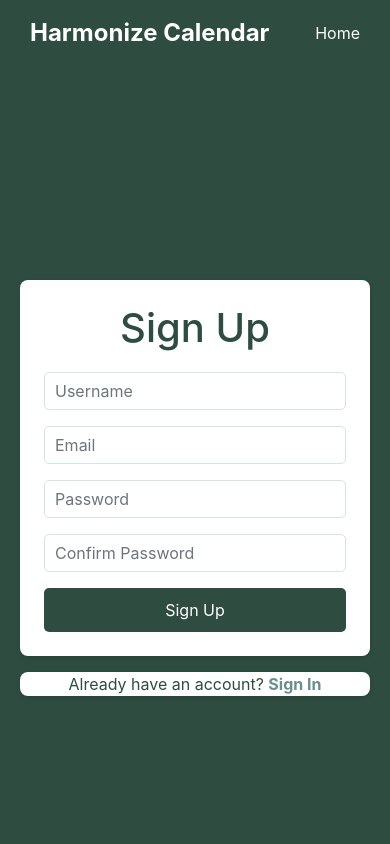
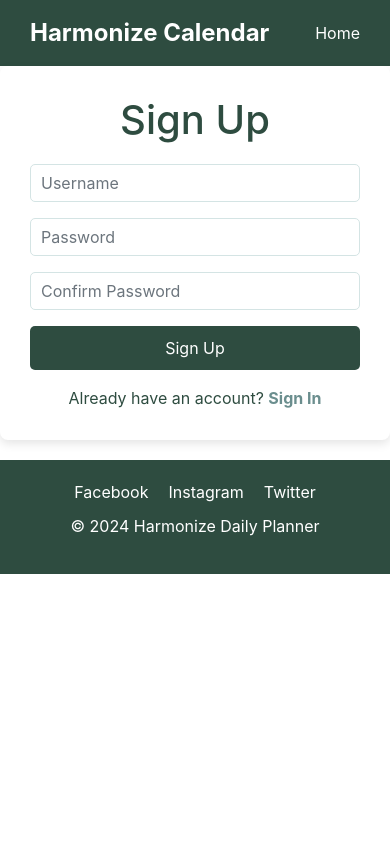
Before and after one commit to LionelWise77/Harmonize-Backend, a React (Create React App) app in the folder frontend/: page /signup in a window 390 px wide. Shown: the top 844 px of the page. Built offline with nearby package versions, Linux system fonts and the light colour scheme.

Commit message:
added siginform and try to debug auth token

```diff
--- a/frontend/src/App.js
+++ b/frontend/src/App.js
@@ -1,70 +1,64 @@
-import React, { useState, useEffect } from "react";
+import React, { useState } from "react";
 import { BrowserRouter as Router, Route, Switch } from "react-router-dom";
 import Header from "./components/Header";
 import Footer from "./components/Footer";
 import HeroSection from "./components/HeroSection";
-import Login from "./pages/Login";
+import SignUpForm from "./pages/auth/SignUpForm";
+import SignInForm from "./pages/auth/SignInForm";
 import Logout from "./pages/Logout";
 import Tasks from "./pages/Tasks";
 import CalendarView from "./pages/Calendar";
 import styles from "./App.module.css";
-import SignUpForm from "./pages/auth/SignUpForm";
 
 function App() {
   const [auth, setAuth] = useState(!!localStorage.getItem("access_token"));
-  const [username, setUsername] = useState("");
-  const [quote, setQuote] = useState("");
-
-  useEffect(() => {
-    if (auth) {
-      const storedUser = localStorage.getItem("username") || "User";
-      setUsername(storedUser);
-    }
-
-    const quotes = [
-      "Breathe, focus, and accomplish one task at a time.",
-      "Small steps each day lead to big success.",
-      "Harmony is the key to productivity.",
-      "Stay calm, stay organized, stay Harmonized.",
-    ];
-    setQuote(quotes[Math.floor(Math.random() * quotes.length)]);
-  }, [auth]);
+  const username = localStorage.getItem("username") || "User";
+  const [quote] = useState("");
 
   return (
     <Router>
+      <div className={styles.App}>
+        {/* Header */}
         <Header auth={auth} username={username} />
 
+        {/* Main Content */}
         <Switch>
           <Route exact path="/">
-          <HeroSection quote={quote} auth={auth} />
+            <HeroSection auth={auth} quote={quote} />
           </Route>
 
-        <Route path="/login">
-          <Login setAuth={setAuth} setUsername={setUsername} />
+          <Route path="/signin">
+            <SignInForm setAuth={setAuth} />
           </Route>
+
+          <Route path="/signup">
+            <SignUpForm />
+          </Route>
+
           <Route path="/logout">
             <Logout setAuth={setAuth} />
           </Route>
-        <Route path="/signup">
-          <SignUpForm />
-        </Route>
+
           {auth && (
             <>
+              <Route path="/tasks">
+                <Tasks />
+              </Route>
               <Route path="/calendar">
                 <CalendarView />
-            </Route>
-            <Route path="/tasks">
-              <Tasks />
               </Route>
             </>
           )}
 
+          {/* 404 - Not Found */}
           <Route>
             <h1 className={styles.notFound}>404 - Page Not Found</h1>
           </Route>
         </Switch>
 
+        {/* Footer */}
         <Footer />
+      </div>
     </Router>
   );
 }
--- a/frontend/src/api/axiosDefaults.js
+++ b/frontend/src/api/axiosDefaults.js
@@ -1,6 +1,7 @@
 import axios from "axios";
 
-// axios.defaults.baseURL = "https://harmonize-backend-6405d8cae271.herokuapp.com/api/";
+axios.defaults.baseURL =
+  "https://harmonize-backend-6405d8cae271.herokuapp.com/api/";
 
 /*axios.defaults.baseURL =
   "https://8000-lionelwise7-harmonizeba-ejchihmxc4o.ws.codeinstitute-ide.net/api/";*/
--- a/frontend/src/components/HeroSection.js
+++ b/frontend/src/components/HeroSection.js
@@ -1,15 +1,27 @@
-import React from "react";
+import React, { useState, useEffect } from "react";
 import { Link } from "react-router-dom";
 import styles from "../styles/HeroSection.module.css";
 
-const HeroSection = ({ quote }) => {
+const HeroSection = () => {
+  const [quote, setQuote] = useState("");
+
+  // Lógica para generar quotes aleatorios
+  useEffect(() => {
+    const quotes = [
+      "Breathe, focus, and accomplish one task at a time.",
+      "Small steps each day lead to big success.",
+      "Harmony is the key to productivity.",
+      "Stay calm, stay organized, stay Harmonized.",
+    ];
+    setQuote(quotes[Math.floor(Math.random() * quotes.length)]);
+  }, []);
+
   return (
     <div className={styles.heroContainer}>
+      {/* Sección Izquierda */}
       <div className={styles.heroLeft}>
         <h1 className={styles.heroTitle}>Harmonize Daily Planner</h1>
-        <p className={styles.heroQuote}>
-          Breathe, focus, and accomplish one task at a time.
-        </p>
+        <p className={styles.heroQuote}>{quote}</p>
         <div className={styles.heroButtons}>
           <Link to="/signup" className={styles.heroButton}>
             Sign Up
@@ -20,6 +32,7 @@ const HeroSection = ({ quote }) => {
         </div>
       </div>
 
+      {/* Sección Derecha */}
       <div className={styles.heroRight}>
         <h2 className={styles.heroSubtitle}>Así se ve tu día</h2>
         <div className={styles.taskBox}>
--- a/frontend/src/pages/Login.js
+++ /dev/null
@@ -1,97 +0,0 @@
-import React, { useState } from "react";
-import { useHistory } from "react-router-dom";
-import styles from "../styles/SignInUpForm.module.css";
-import btnStyles from "../styles/Button.module.css";
-import appStyles from "../App.module.css";
-import { Form, Button, Container, Alert } from "react-bootstrap";
-import axios from "axios";
-
-const Login = ({ setAuth, setUsername }) => {
-  // Estado del formulario
-  const [loginData, setLoginData] = useState({
-    username: "",
-    password: "",
-  });
-  const { username, password } = loginData;
-
-  const [errors, setErrors] = useState({});
-  const history = useHistory();
-
-  // Manejar cambios en los inputs
-  const handleChange = (event) => {
-    setLoginData({
-      ...loginData,
-      [event.target.name]: event.target.value,
-    });
-  };
-
-  // Manejar envío del formulario
-  const handleSubmit = async (event) => {
-    event.preventDefault();
-    try {
-      const response = await axios.post("/dj-rest-auth/login/", loginData);
-      localStorage.setItem("access_token", response.data.key);
-      localStorage.setItem("username", username);
-      setAuth(true);
-      setUsername(username);
-      history.push("/"); // Redirige al Home
-    } catch (err) {
-      setErrors(err.response?.data || { non_field_errors: ["Login failed."] });
-    }
-  };
-
-  return (
-    <Container
-      className={`${appStyles.Content} p-4 mt-5`}
-      style={{ maxWidth: "400px" }}
-    >
-      <h1 className={styles.Header}>Login</h1>
-      <Form onSubmit={handleSubmit}>
-        {/* Username */}
-        <Form.Group controlId="username">
-          <Form.Label className="d-none">Username</Form.Label>
-          <Form.Control
-            className={styles.Input}
-            type="text"
-            placeholder="Username"
-            name="username"
-            value={username}
-            onChange={handleChange}
-            required
-          />
-        </Form.Group>
-
-        {/* Password */}
-        <Form.Group controlId="password">
-          <Form.Label className="d-none">Password</Form.Label>
-          <Form.Control
-            className={styles.Input}
-            type="password"
-            placeholder="Password"
-            name="password"
-            value={password}
-            onChange={handleChange}
-            required
-          />
-        </Form.Group>
-
-        {/* Mostrar errores */}
-        {errors.non_field_errors?.map((message, idx) => (
-          <Alert key={idx} variant="danger" className="mt-2">
-            {message}
-          </Alert>
-        ))}
-
-        {/* Botón de envío */}
-        <Button
-          className={`${btnStyles.Button} ${btnStyles.Wide} ${btnStyles.Bright}`}
-          type="submit"
-        >
-          Login
-        </Button>
-      </Form>
-    </Container>
-  );
-};
-
-export default Login;
--- /dev/null
+++ b/frontend/src/pages/auth/SignInForm.js
@@ -0,0 +1,130 @@
+import React, { useState } from "react";
+import axios from "axios";
+import { Link, useHistory } from "react-router-dom";
+
+import Form from "react-bootstrap/Form";
+import Alert from "react-bootstrap/Alert";
+import Button from "react-bootstrap/Button";
+import Col from "react-bootstrap/Col";
+import Row from "react-bootstrap/Row";
+import Image from "react-bootstrap/Image";
+import Container from "react-bootstrap/Container";
+
+import styles from "../../styles/SignInUpForm.module.css";
+import btnStyles from "../../styles/Button.module.css";
+import appStyles from "../../App.module.css";
+
+const SignInForm = () => {
+  const [signInData, setSignInData] = useState({
+    username: "",
+    password: "",
+  });
+  const { username, password } = signInData;
+
+  const [errors, setErrors] = useState({});
+  const history = useHistory();
+
+  // Manejar cambios en los campos
+  const handleChange = (event) => {
+    const { name, value } = event.target;
+    setSignInData((prevData) => ({
+      ...prevData,
+      [name]: value,
+    }));
+  };
+
+  // Manejar envío del formulario
+  const handleSubmit = async (event) => {
+    event.preventDefault();
+
+    try {
+      const { data } = await axios.post("/dj-rest-auth/login/", signInData);
+      localStorage.setItem("access_token", data.key); //
+      history.push("/");
+    } catch (err) {
+      setErrors(err.response?.data || {});
+    }
+  };
+
+  return (
+    <Row className={styles.Row}>
+      {/* Columna Izquierda: Formulario */}
+      <Col className="my-auto p-0 p-md-2" md={6}>
+        <Container className={`${appStyles.Content} p-4`}>
+          <h1 className={styles.Header}>Sign In</h1>
+          <Form onSubmit={handleSubmit}>
+            {/* Campo Username */}
+            <Form.Group controlId="username">
+              <Form.Control
+                type="text"
+                placeholder="Username"
+                name="username"
+                className={styles.Input}
+                value={username}
+                onChange={handleChange}
+                required
+              />
+            </Form.Group>
+            {errors.username?.map((message, idx) => (
+              <Alert key={idx} variant="warning">
+                {message}
+              </Alert>
+            ))}
+
+            {/* Campo Password */}
+            <Form.Group controlId="password">
+              <Form.Control
+                type="password"
+                placeholder="Password"
+                name="password"
+                className={styles.Input}
+                value={password}
+                onChange={handleChange}
+                required
+              />
+            </Form.Group>
+            {errors.password?.map((message, idx) => (
+              <Alert key={idx} variant="warning">
+                {message}
+              </Alert>
+            ))}
+
+            {/* Botón de envío */}
+            <Button
+              className={`${btnStyles.Button} ${btnStyles.Wide} ${btnStyles.Bright}`}
+              type="submit"
+            >
+              Sign In
+            </Button>
+            {errors.non_field_errors?.map((message, idx) => (
+              <Alert key={idx} variant="warning" className="mt-3">
+                {message}
+              </Alert>
+            ))}
+          </Form>
+        </Container>
+
+        {/* Enlace al formulario de registro */}
+        <Container className={`mt-3 ${appStyles.Content}`}>
+          <Link className={styles.Link} to="/signup">
+            Don't have an account? <span>Sign up now!</span>
+          </Link>
+        </Container>
+      </Col>
+
+      {/* Columna Derecha: Imagen */}
+      <Col
+        md={6}
+        className={`my-auto d-none d-md-block p-2 ${styles.SignInCol}`}
+      >
+        <Image
+          className={`${appStyles.FillerImage}`}
+          src="https://source.unsplash.com/featured/?productivity,focus"
+          alt="Sign In Illustration"
+        />
+      </Col>
+    </Row>
+  );
+};
+
+export default SignInForm;
--- a/frontend/src/pages/auth/SignUpForm.js
+++ b/frontend/src/pages/auth/SignUpForm.js
@@ -1,59 +1,48 @@
 import React, { useState } from "react";
 import { Link, useHistory } from "react-router-dom";
-
 import styles from "../../styles/SignInUpForm.module.css";
 import btnStyles from "../../styles/Button.module.css";
-import appStyles from "../../App.module.css";
-
-import {
-  Form,
-  Button,
-  Image,
-  Col,
-  Row,
-  Container,
-  Alert,
-} from "react-bootstrap";
+import { Form, Button, Container, Alert } from "react-bootstrap";
 import axios from "axios";
 
 const SignUpForm = () => {
   // Estado del formulario
   const [signUpData, setSignUpData] = useState({
     username: "",
-    email: "",
     password1: "",
     password2: "",
   });
-  const { username, email, password1, password2 } = signUpData;
+  const { username, password1, password2 } = signUpData;
 
   const [errors, setErrors] = useState({});
-
   const history = useHistory();
 
-  // Manejar cambios en los inputs
+  // Manejar cambios en los campos
   const handleChange = (event) => {
-    setSignUpData({
-      ...signUpData,
-      [event.target.name]: event.target.value,
-    });
+    const { name, value } = event.target;
+    setSignUpData((prevData) => ({ ...prevData, [name]: value }));
   };
 
   // Manejar envío del formulario
   const handleSubmit = async (event) => {
     event.preventDefault();
+    if (password1 !== password2) {
+      setErrors({ password2: ["Passwords do not match"] });
+      return;
+    }
+
     try {
       await axios.post("/dj-rest-auth/registration/", signUpData);
-      history.push("/login"); // Redirige a la página de login
+      history.push("/signin"); // Redirigir a la página de inicio de sesión
     } catch (err) {
-      setErrors(err.response?.data || {});
+      setErrors(
+        err.response?.data || { non_field_errors: ["An error occurred."] }
+      );
     }
   };
 
   return (
-    <Row className={styles.Row}>
-      {/* Columna Izquierda - Formulario */}
-      <Col className="my-auto py-2 p-md-2" md={6}>
-        <Container className={`${appStyles.Content} p-4`}>
+    <Container className={styles.FormContainer}>
       <h1 className={styles.Header}>Sign Up</h1>
 
       <Form onSubmit={handleSubmit}>
@@ -69,27 +58,9 @@ const SignUpForm = () => {
             required
           />
         </Form.Group>
-            {errors.username?.map((message, idx) => (
+        {errors.username?.map((msg, idx) => (
           <Alert key={idx} variant="warning">
-                {message}
-              </Alert>
-            ))}
-
-            {/* Email */}
-            <Form.Group controlId="email">
-              <Form.Control
-                className={styles.Input}
-                type="email"
-                placeholder="Email"
-                name="email"
-                value={email}
-                onChange={handleChange}
-                required
-              />
-            </Form.Group>
-            {errors.email?.map((message, idx) => (
-              <Alert key={idx} variant="warning">
-                {message}
+            {msg}
           </Alert>
         ))}
 
@@ -105,9 +76,9 @@ const SignUpForm = () => {
             required
           />
         </Form.Group>
-            {errors.password1?.map((message, idx) => (
+        {errors.password1?.map((msg, idx) => (
           <Alert key={idx} variant="warning">
-                {message}
+            {msg}
           </Alert>
         ))}
 
@@ -123,46 +94,33 @@ const SignUpForm = () => {
             required
           />
         </Form.Group>
-            {errors.password2?.map((message, idx) => (
+        {errors.password2?.map((msg, idx) => (
           <Alert key={idx} variant="warning">
-                {message}
+            {msg}
           </Alert>
         ))}
 
-            {/* Botón de Submit */}
+        {/* Submit Button */}
         <Button
-              className={`${btnStyles.Button} ${btnStyles.Wide} ${btnStyles.Bright}`}
+          className={`${btnStyles.Button} ${btnStyles.Wide}`}
           type="submit"
         >
           Sign Up
         </Button>
-            {errors.non_field_errors?.map((message, idx) => (
+        {errors.non_field_errors?.map((msg, idx) => (
           <Alert key={idx} variant="warning" className="mt-3">
-                {message}
+            {msg}
           </Alert>
         ))}
       </Form>
-        </Container>
 
-        <Container className={`mt-3 ${appStyles.Content}`}>
-          <Link className={styles.Link} to="/login">
+      {/* Link to Sign In */}
+      <div className="mt-3 text-center">
+        <Link className={styles.Link} to="/signin">
           Already have an account? <span>Sign In</span>
         </Link>
+      </div>
     </Container>
-      </Col>
-
-      {/* Columna Derecha - Imagen */}
-      <Col
-        md={6}
-        className={`my-auto d-none d-md-block p-2 ${styles.SignUpCol}`}
-      >
-        <Image
-          className={appStyles.FillerImage}
-          src="https://source.unsplash.com/featured/?nature,zen"
-          alt="Sign Up Illustration"
-        />
-      </Col>
-    </Row>
   );
 };
 
--- a/frontend/src/styles/SignInUpForm.module.css
+++ b/frontend/src/styles/SignInUpForm.module.css
@@ -102,3 +102,9 @@
 .heroButton:hover {
   background-color: #a0c1b8;
 }
+
+.Content {
+  border: 1px solid #e0e0e0;
+  border-radius: 8px;
+  box-shadow: 0 4px 6px rgba(0, 0, 0, 0.1);
+}
```
Lines whose indentation alone changed are shown as unchanged.
